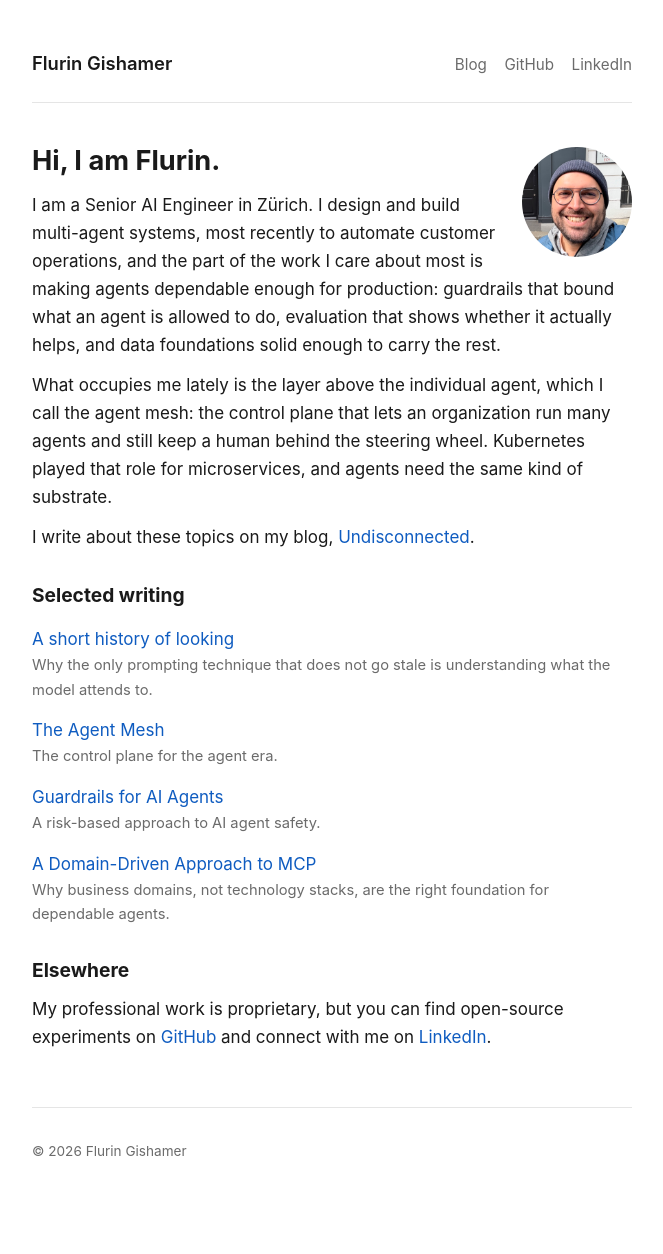
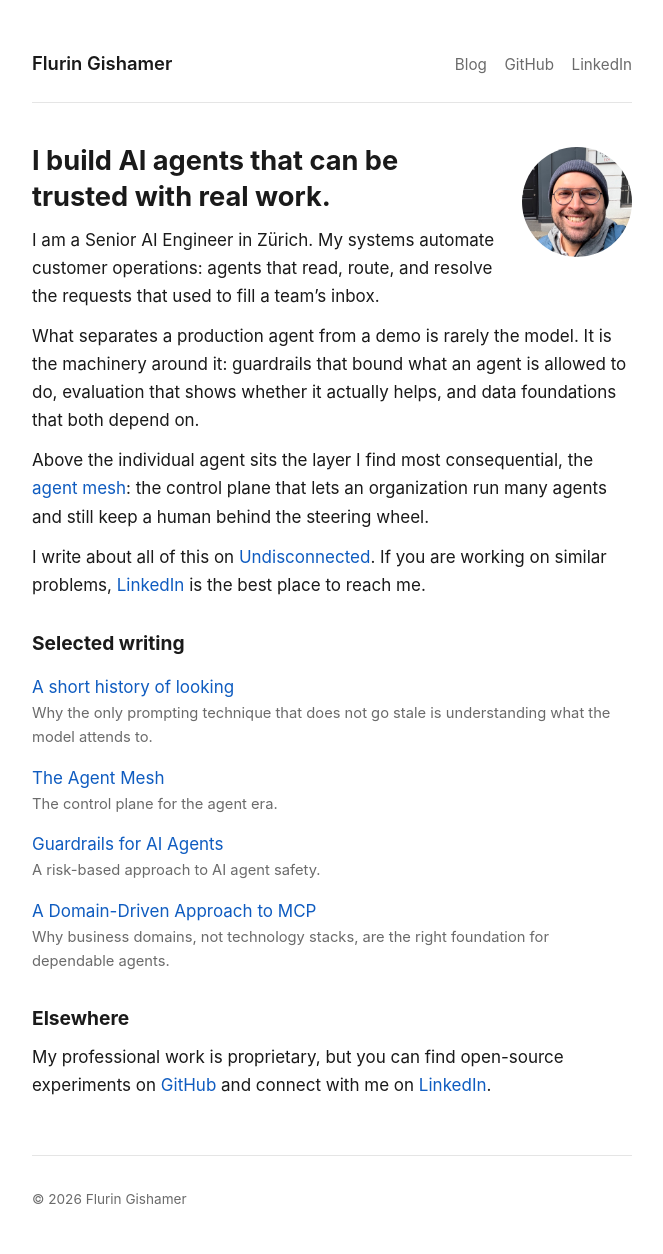
Before and after one commit to gishamer/gishamer.github.io, a Jekyll site: the page built from index.md, in a window 1280 px wide. Shown: the whole page, without its empty margins (308-971 px from the left). Built offline with Jekyll 4.4.1, drawn with Linux system fonts in a browser that asks for light colours; before the commit the page ends 1207 px from its top, so only the background shows below that.

Commit message:
Rewrite intro: lead with value proposition, add contact line
Co-Authored-By: Claude Fable 5 <noreply@anthropic.com>

```diff
--- a/index.md
+++ b/index.md
@@ -5,13 +5,15 @@ description: "Flurin Gishamer, Senior AI Engineer in Zürich. Multi-agent system
 
 <img class="profile-picture" src="/assets/me.jpg" alt="Portrait of Flurin Gishamer">
 
-# Hi, I am Flurin.
+# I build AI agents that can be trusted with real work.
 
-I am a Senior AI Engineer in Zürich. I design and build multi-agent systems, most recently to automate customer operations, and the part of the work I care about most is making agents dependable enough for production: guardrails that bound what an agent is allowed to do, evaluation that shows whether it actually helps, and data foundations solid enough to carry the rest.
+I am a Senior AI Engineer in Zürich. My systems automate customer operations: agents that read, route, and resolve the requests that used to fill a team's inbox.
 
-What occupies me lately is the layer above the individual agent, which I call the agent mesh: the control plane that lets an organization run many agents and still keep a human behind the steering wheel. Kubernetes played that role for microservices, and agents need the same kind of substrate.
+What separates a production agent from a demo is rarely the model. It is the machinery around it: guardrails that bound what an agent is allowed to do, evaluation that shows whether it actually helps, and data foundations that both depend on.
 
-I write about these topics on my blog, [Undisconnected](https://fluringishamer.substack.com/).
+Above the individual agent sits the layer I find most consequential, the [agent mesh](https://fluringishamer.substack.com/p/the-agent-mesh): the control plane that lets an organization run many agents and still keep a human behind the steering wheel.
+
+I write about all of this on [Undisconnected](https://fluringishamer.substack.com/). If you are working on similar problems, [LinkedIn](https://www.linkedin.com/in/fluringishamer/) is the best place to reach me.
 
 ## Selected writing
 
```
